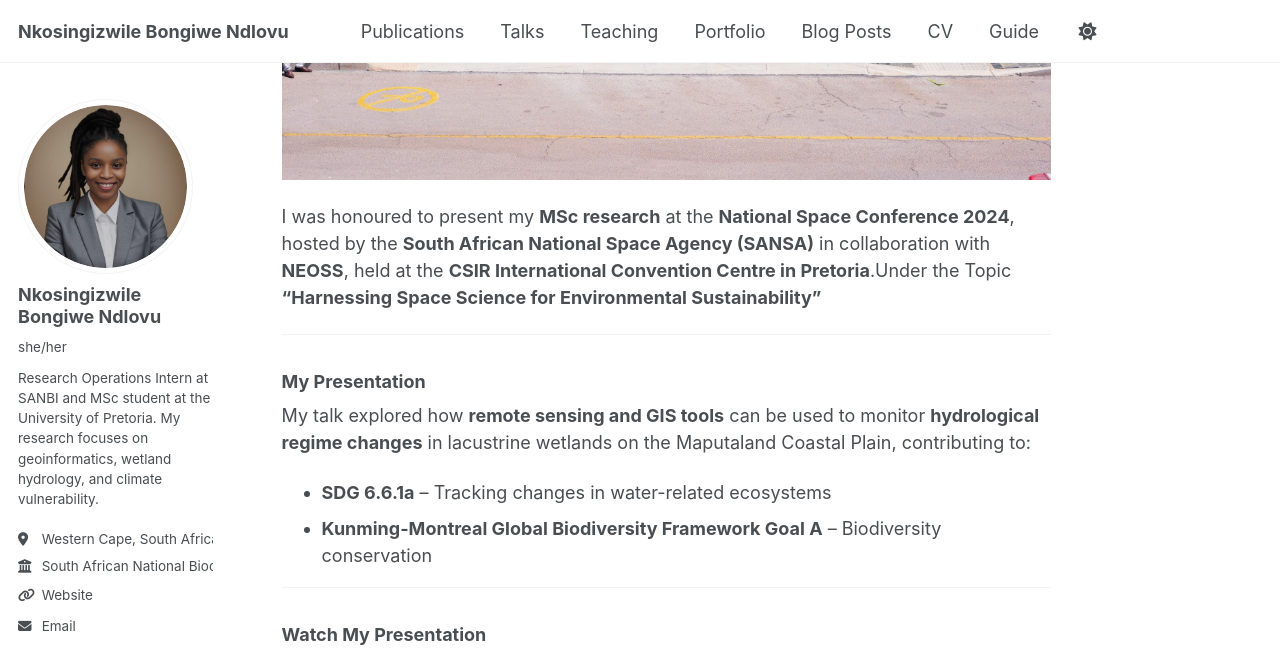
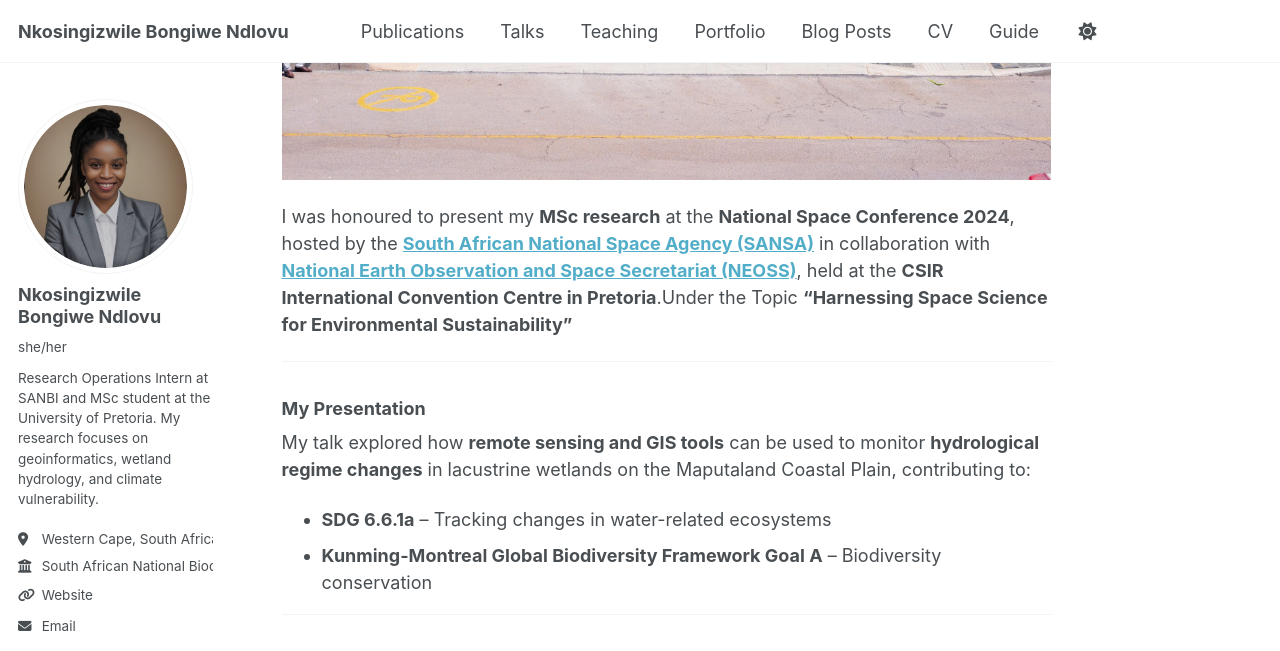
Before and after one commit to Nkosizwi/NB-Ndlovu.github.io, a Jekyll site: the page built from _posts/2012-08-14-blog-post-1.md, in a window 1280 px wide and 900 px high, scrolled down 556 px, cut to the strip 0-651 px from the top of the window. Built offline with Jekyll 4.4.1, drawn with Linux system fonts in a browser that asks for light colours; some web fonts are replaced; a script that is not in the unit is left out.

Commit message:
Update 2012-08-14-blog-post-1.md

```diff
--- a/_posts/2012-08-14-blog-post-1.md
+++ b/_posts/2012-08-14-blog-post-1.md
@@ -9,7 +9,7 @@ tags: [SANSA, NSC2024, geospatial, sustainability, wetlands,NEOSS,Maputaland]
 ![NSC 2024 Banner]({{ "/images/banner_nsc.jfif" | relative_url }})
 
 
-I was honoured to present my **MSc research** at the **National Space Conference 2024**, hosted by the **South African National Space Agency (SANSA)** in collaboration with **NEOSS**, held at the **CSIR International Convention Centre in Pretoria**.Under the Topic **“Harnessing Space Science for Environmental Sustainability”**
+I was honoured to present my **MSc research** at the **National Space Conference 2024**, hosted by the [**South African National Space Agency (SANSA)**](https://www.sansa.org.za/) in collaboration with [**National Earth Observation and Space Secretariat (NEOSS)**](https://neoss.co.za/), held at the **CSIR International Convention Centre in Pretoria**.Under the Topic **“Harnessing Space Science for Environmental Sustainability”**
 
 ---
 
```
